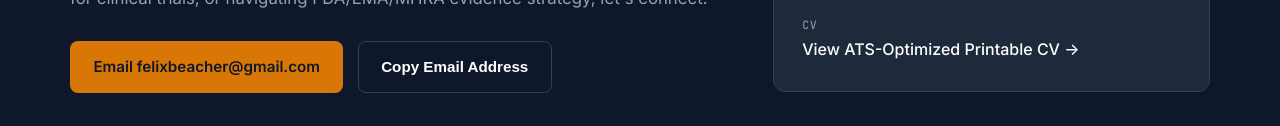
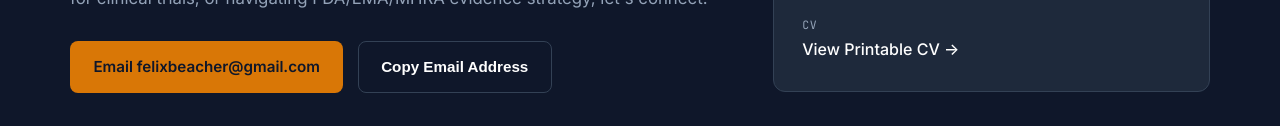
Before and after one commit to felixbeacher/cv, a plain HTML site: page index.html in a window 1280 px wide. Shown: the part 6211-6337 px from the top of the page. Drawn offline with Linux system fonts and the light colour scheme.

Commit message:
Update contact CV link text to View Printable CV

```diff
--- a/index.html
+++ b/index.html
@@ -503,7 +503,7 @@
           </div>
           <div class="contact-row">
             <span class="contact-label">CV</span>
-            <a href="cv.html">View ATS-Optimized Printable CV &rarr;</a>
+            <a href="cv.html">View Printable CV &rarr;</a>
           </div>
         </div>
       </div>
```
